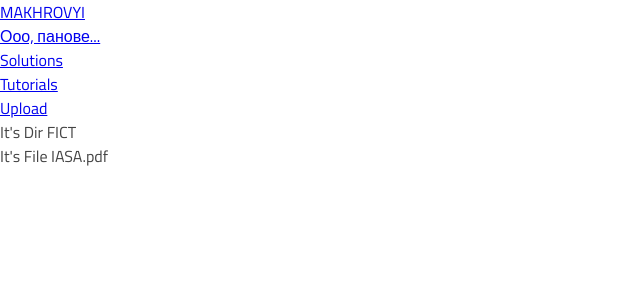
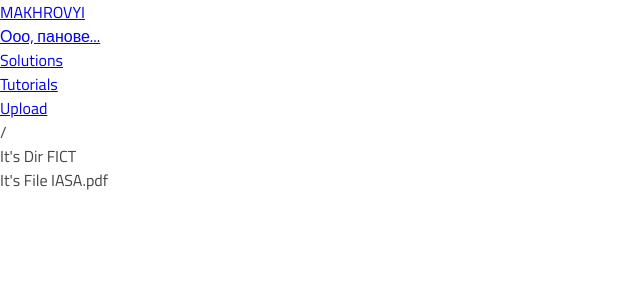
Before and after one commit to IINamelessII/MAKHROVYI, a React app in the folder frontend/: page / in a window 1280 px wide. Shown: the top 300 px of the page, without its empty margins (0-640 px from the left). Built offline with nearby package versions, Linux system fonts and the light colour scheme; a web font is replaced by a local one.

Commit message:
Add path

```diff
--- a/frontend/src/containers/FileBrowser/FileBrowser.js
+++ b/frontend/src/containers/FileBrowser/FileBrowser.js
@@ -3,6 +3,7 @@ import {structureData, rootHash} from '../../shared/constants';
 
 import Dir from './Dir/Dir';
 import File from './File/File';
+import PathPart from './PathPart/PathPart';
 
 class FileBrowser extends Component {
   state = {
@@ -12,10 +13,10 @@ class FileBrowser extends Component {
   }
 
   componentDidMount() {
-    this.openDir(structureData[rootHash].content, rootHash, "/");
+    this.forwardDir(structureData[rootHash].content, rootHash, "/");
   }
 
-  openDir = (structure, hash, name) => {
+  forwardDir = (structure, hash, name) => {
     const hashPath = [...this.state.hashPath];
     hashPath.push(hash);
     const path = [...this.state.path];
@@ -26,6 +27,8 @@ class FileBrowser extends Component {
       path: path,
     });
   }
+
+  openPath = () => {}
 
   render() {
     let items = null;
@@ -41,13 +44,23 @@ class FileBrowser extends Component {
           <Dir
             key={item[0]}
             name={item[1].name}
-            open={() => this.openDir(item[1].content, item[0], item[1].name)} />
+            open={() => this.forwardDir(item[1].content, item[0], item[1].name)} />
           );
       });
     }
 
+    const pathRow = this.state.path.map((name) => {
+      return (
+        <PathPart
+          key={name}
+          pathPartName={name}
+          goToParh={() => this.openPath()} />
+      );
+    });
+
     return (
       <div>
+        <div>{pathRow}</div>
         {items}
       </div>
     );
--- /dev/null
+++ b/frontend/src/containers/FileBrowser/PathPart/PathPart.js
@@ -0,0 +1,12 @@
+import React from 'react';
+
+const pathPart = (props) => {
+  return (
+    <span>
+      <span onClick={props.goToPath}>{props.pathPartName}</span>
+      {props.pathPartName !== '/' ? "/" : ''}
+    </span>
+  );
+}
+
+export default pathPart;
```
